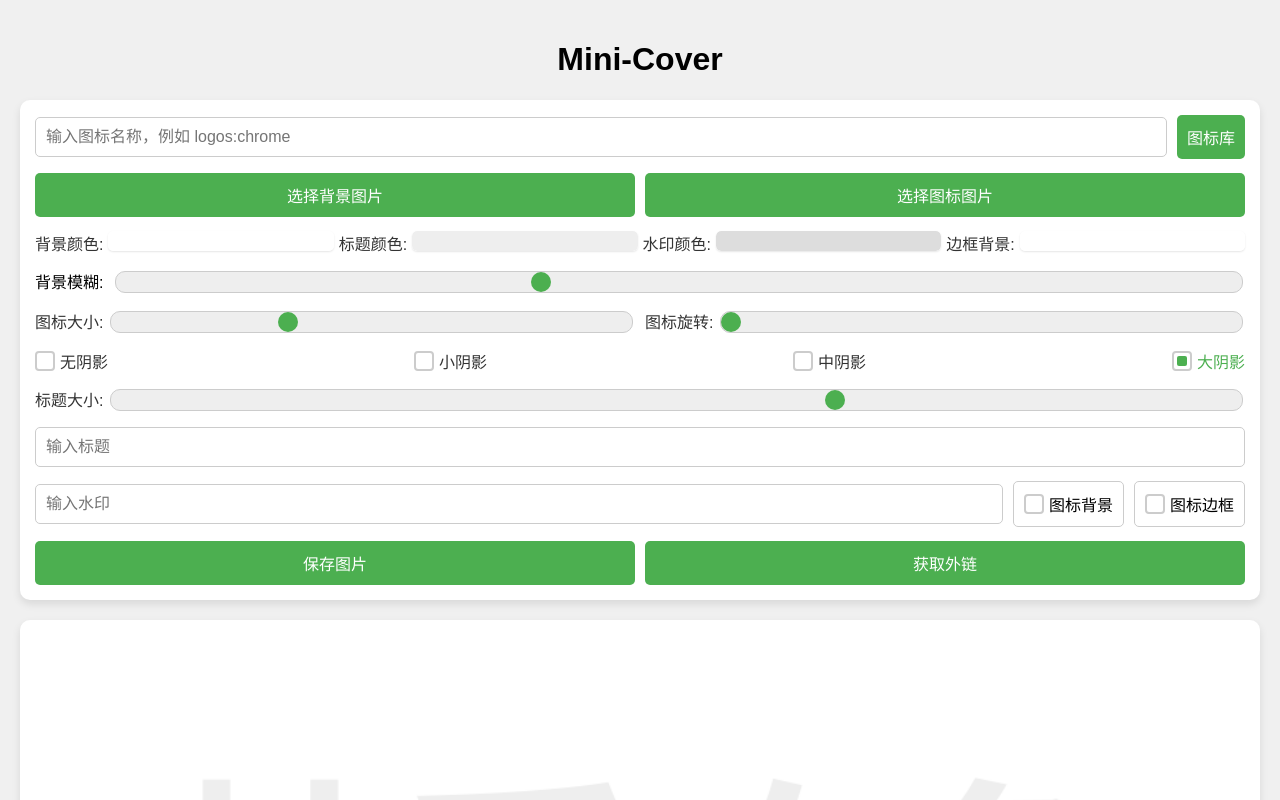
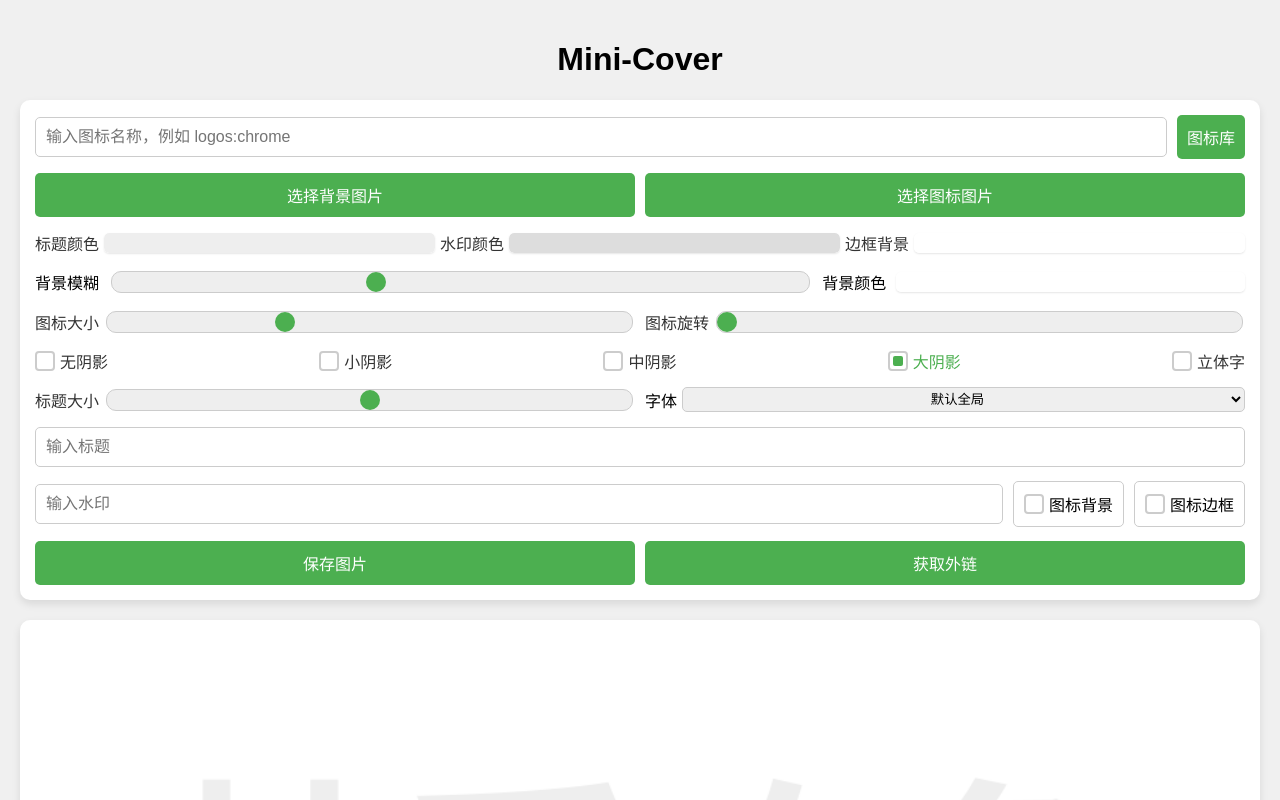
Before and after one commit to JLinMr/Mini-Cover, a Vue app: page / in a window 1280 px wide. Shown: the top 800 px of the page. Built offline with nearby package versions, Linux system fonts and the light colour scheme; a small style sheet from the web is missing.

Commit message:
feat: 添加更改字体和文字立体效果

```diff
--- a/src/assets/script.js
+++ b/src/assets/script.js
@@ -16,7 +16,8 @@ export const state = {
     text: '梦爱吃鱼',
     bgBlur: 3,
     iconBackground: false,
-    iconBorder: false
+    iconBorder: false,
+    selectedFont: '默认全局'
 };
 
 export let canvas = null;
@@ -64,9 +65,22 @@ export function updatePreview(type, event) {
         bgBlur: updateBgBlur,
         iconColor: updateIconColor,
         iconBackground: drawSquareImage,
-        iconBorder: drawSquareImage
+        iconBorder: drawSquareImage,
+        font: updateFont,
+        text3D: updateText3D
     };
     updateFunctions[type](event);
+}
+
+export function updateText3D(event) {
+    state.text3D = event.target.checked;
+    drawText();
+}
+
+export function updateFont(event) {
+    state.selectedFont = event.target.value;
+    drawText();
+    drawWatermark();
 }
 
 export function updateBackgroundImage(event) {
@@ -269,10 +283,24 @@ function getHtmlFontStyles() {
 export function drawText() {
     textCtx.clearRect(0, 0, textCanvas.width, textCanvas.height);
     const { fontFamily } = getHtmlFontStyles();
-    textCtx.font = `600 ${state.textSize}px ${fontFamily}`;
+    const font = state.selectedFont ? `${state.selectedFont}, ${fontFamily}` : fontFamily;
+    textCtx.font = `600 ${state.textSize}px ${font}`;
     textCtx.fillStyle = state.textColor;
     textCtx.textAlign = 'center';
     textCtx.textBaseline = 'middle';
+
+    if (state.text3D) {
+        textCtx.shadowColor = 'rgba(0, 0, 0, .4)';
+        textCtx.shadowBlur = 5;
+        textCtx.shadowOffsetX = 5;
+        textCtx.shadowOffsetY = 5;
+    } else {
+        textCtx.shadowColor = 'transparent';
+        textCtx.shadowBlur = 0;
+        textCtx.shadowOffsetX = 0;
+        textCtx.shadowOffsetY = 0;
+    }
+
     textCtx.fillText(state.text, textCanvas.width / 2, textCanvas.height / 2);
     composeCanvases();
 }
@@ -280,7 +308,8 @@ export function drawText() {
 export function drawWatermark() {
     watermarkCtx.clearRect(0, 0, watermarkCanvas.width, watermarkCanvas.height);
     const { fontFamily } = getHtmlFontStyles();
-    watermarkCtx.font = `italic 14px ${fontFamily}`;
+    const font = state.selectedFont ? `${state.selectedFont}, ${fontFamily}` : fontFamily;
+    watermarkCtx.font = `italic 14px ${font}`;
     watermarkCtx.fillStyle = state.watermarkColor;
     watermarkCtx.textAlign = 'right';
     watermarkCtx.fillText(state.watermark, watermarkCanvas.width - 20, watermarkCanvas.height - 20);
--- a/src/assets/styles.css
+++ b/src/assets/styles.css
@@ -79,6 +79,7 @@ body {
 input.input-icon {
   flex: 1;
 }
+
 .background-settings {
   display: flex;
   flex-direction: column;
@@ -89,6 +90,7 @@ input.input-icon {
 .background-blur {
   display: flex;
   gap: 10px;
+  align-items: center;
 }
 
 .background-upload label,
@@ -104,21 +106,25 @@ input.input-icon {
 
 .color-group,
 .icon-settings .setting-item,
-.text-settings {
+.text-size-container,
+.font-selector{
   display: flex;
   flex-direction: row;
   gap: 5px;
   width: 100%;
+  white-space: nowrap;
+  align-items: center;
 }
 
 .color-group label,
 .icon-settings .setting-item label,
-.text-settings label {
+.text-size-container label {
   font-size: 16px;
   color: #333;
 }
 
-.icon-settings {
+.icon-settings,
+.text-settings {
   display: flex;
   gap: 10px;
 }
@@ -137,6 +143,7 @@ input.input-icon {
 }
 
 .radio-group input[type="radio"],
+.radio-group input[type="checkbox"],
 .input-checkbox input[type="checkbox"] {
   -webkit-appearance: none;
   -moz-appearance: none;
@@ -152,6 +159,7 @@ input.input-icon {
 }
 
 .radio-group input[type="radio"]::before,
+.radio-group input[type="checkbox"]::before,
 .input-checkbox input[type="checkbox"]::before {
   content: '';
   display: block;
@@ -167,11 +175,13 @@ input.input-icon {
 }
 
 .radio-group input[type="radio"]:checked::before,
+.radio-group input[type="checkbox"]:checked::before,
 .input-checkbox input[type="checkbox"]:checked::before {
   transform: translate(-50%, -50%) scale(1);
 }
 
 .radio-group input[type="radio"]:checked + span,
+.radio-group input[type="checkbox"]:checked + span,
 .input-checkbox input[type="checkbox"]:checked + span {
   color: #4CAF50;
 }
@@ -189,10 +199,12 @@ input.input-icon {
   font-size: 1em;
   background-color: #fff;
   border: 1px solid #ccc;
-  transition: border-color .5s;
+  transition: border-color .5s, box-shadow .5s;
   outline: none;
 }
 
+select:hover,
+select:focus,
 .input-file:hover,
 .input-text:hover,
 .input-color:hover,
@@ -200,6 +212,7 @@ input.input-icon {
 .input-icon:hover,
 .input-checkbox:hover  {
   border-color: #4CAF50;
+  box-shadow: 0 0 5px rgb(76, 175, 80, .6);
 }
 
 .input-range {
@@ -385,7 +398,7 @@ footer span {
   justify-content: center;
   align-items: center;
   text-align: center;
-  height: 100%; /* 使内容占满整个弹窗高度 */
+  height: 100%;
   overflow: hidden;
 }
 
@@ -406,3 +419,33 @@ footer span {
 .highlight {
   color: #ff0000;
 }
+
+select {
+  width: 100%;
+  height: 25px;
+  border-radius: 5px;
+  border: 1px solid #ccc;
+  text-align: center;
+  outline: none;
+  transition: border-color .5s, box-shadow .5s;
+}
+
+option[value="Microsoft YaHei"] {
+  font-family: 'Microsoft YaHei', sans-serif;
+}
+
+option[value="yozai"] {
+  font-family: 'yozai', sans-serif;
+}
+
+option[value="寒蝉全圆体"] {
+  font-family: '寒蝉全圆体',sans-serif;
+}
+
+option[value="Douyin Sans"] {
+  font-family: 'Douyin Sans',sans-serif;
+}
+
+option[value="MaokenZhuyuanTi"] {
+  font-family: 'MaokenZhuyuanTi',sans-serif;
+}
--- a/src/components/CoverGenerator.vue
+++ b/src/components/CoverGenerator.vue
@@ -14,26 +14,26 @@
         </div>
       </div>
       <div class="color-group">
-        <label for="inputBgColor">背景颜色:</label>
-        <input type="color" id="inputBgColor" class="input-color" v-model="state.bgColor" @input="updatePreview('bgColor', $event)">
-        <label for="inputTextColor">标题颜色:</label>
+        <label for="inputTextColor">标题颜色</label>
         <input type="color" id="inputTextColor" class="input-color" v-model="state.textColor" @input="updatePreview('textColor', $event)">
-        <label for="inputWatermarkColor">水印颜色:</label>
+        <label for="inputWatermarkColor">水印颜色</label>
         <input type="color" id="inputWatermarkColor" class="input-color" v-model="state.watermarkColor" @input="updatePreview('watermarkColor', $event)">
-        <label for="inputIconColor">边框背景:</label>
+        <label for="inputIconColor">边框背景</label>
         <input type="color" id="inputIconColor" class="input-color" v-model="state.iconColor" @input="updatePreview('iconColor', $event)">
       </div>
       <div class="background-blur">
-        <label for="inputBgBlur">背景模糊:</label>
+        <label for="inputBgBlur">背景模糊</label>
         <input type="range" id="inputBgBlur" class="input-range" min="0" max="8" v-model="state.bgBlur" @input="updatePreview('bgBlur', $event)">
+        <label for="inputBgColor">背景颜色</label>
+        <input type="color" id="inputBgColor" class="input-color" v-model="state.bgColor" @input="updatePreview('bgColor', $event)">
       </div>
       <div class="icon-settings">
         <div class="setting-item">
-          <label for="inputSquareSize">图标大小:</label>
+          <label for="inputSquareSize">图标大小</label>
           <input type="range" id="inputSquareSize" class="input-range" min="200" max="500" v-model="state.squareSize" @input="updatePreview('squareSize', $event)">
         </div>
         <div class="setting-item">
-          <label for="inputRotation">图标旋转:</label>
+          <label for="inputRotation">图标旋转</label>
           <input type="range" id="inputRotation" class="input-range" min="0" max="360" v-model="state.rotation" @input="updatePreview('rotation', $event)">
         </div>
       </div>
@@ -42,10 +42,24 @@
         <label><input type="radio" name="shadowPreset" value="light" @change="updateShadowPreset"><span>小阴影</span></label>
         <label><input type="radio" name="shadowPreset" value="medium" @change="updateShadowPreset"><span>中阴影</span></label>
         <label><input type="radio" name="shadowPreset" value="heavy" checked @change="updateShadowPreset"><span>大阴影</span></label>
+        <label><input type="checkbox" id="inputText3D" v-model="state.text3D" @change="updatePreview('text3D', $event)"><span>立体字</span></label>
       </div>
       <div class="text-settings">
-        <label for="inputTextSize">标题大小:</label>
-        <input type="range" id="inputTextSize" class="input-range" min="20" max="300" v-model="state.textSize" @input="updatePreview('textSize', $event)">
+        <div class="text-size-container">
+          <label for="inputTextSize">标题大小</label>
+          <input type="range" id="inputTextSize" class="input-range" min="100" max="300" v-model="state.textSize" @input="updatePreview('textSize', $event)">
+        </div>
+        <div class="font-selector">
+          <label for="inputFont">字体</label>
+          <select id="inputFont" v-model="state.selectedFont" @change="updatePreview('font', $event)">
+              <option selected>默认全局</option>
+              <option value="Microsoft YaHei">微软雅黑</option>
+              <option value="yozai">悠哉字体</option>
+              <option value="寒蝉全圆体">寒蝉全圆体</option>
+              <option value="Douyin Sans">抖音美好体</option>
+              <option value="MaokenZhuyuanTi">猫啃珠圆体</option>
+          </select>
+        </div>
       </div>
       <input type="text" id="inputText" class="input-text" @input="updatePreview('text', $event)" placeholder="输入标题">
       <div class="watermark-group">
@@ -72,6 +86,7 @@
 
   <script>
   import { state, updateShadowPreset, updatePreview, saveWebp, drawSquareImage, initialize } from '../assets/script.js';
+
   export default {
     data() {
       return {
@@ -88,9 +103,25 @@
       };
     },
     mounted() {
+      this.loadStyles();
       initialize();
     },
     methods: {
+      loadStyles() {
+        const styles = [
+          'https://chinese-fonts-cdn.deno.dev/packages/yozai/dist/Yozai-Regular/result.css',
+          'https://chinese-fonts-cdn.deno.dev/packages/hcqyt/dist/ChillRoundFRegular/result.css',
+          'https://chinese-fonts-cdn.deno.dev/packages/dymh/dist/DouyinSansBold/result.css',
+          'https://chinese-fonts-cdn.deno.dev/packages/mkzyt/dist/猫啃珠圆体/result.css'
+        ];
+
+        styles.forEach(url => {
+          const link = document.createElement('link');
+          link.rel = 'stylesheet';
+          link.href = url;
+          document.head.appendChild(link);
+        });
+      },
       updateShadowPreset,
       updatePreview,
       saveWebp,
```
Also changed, not shown: 1 other file (tests, documents, lock files or other folders).
